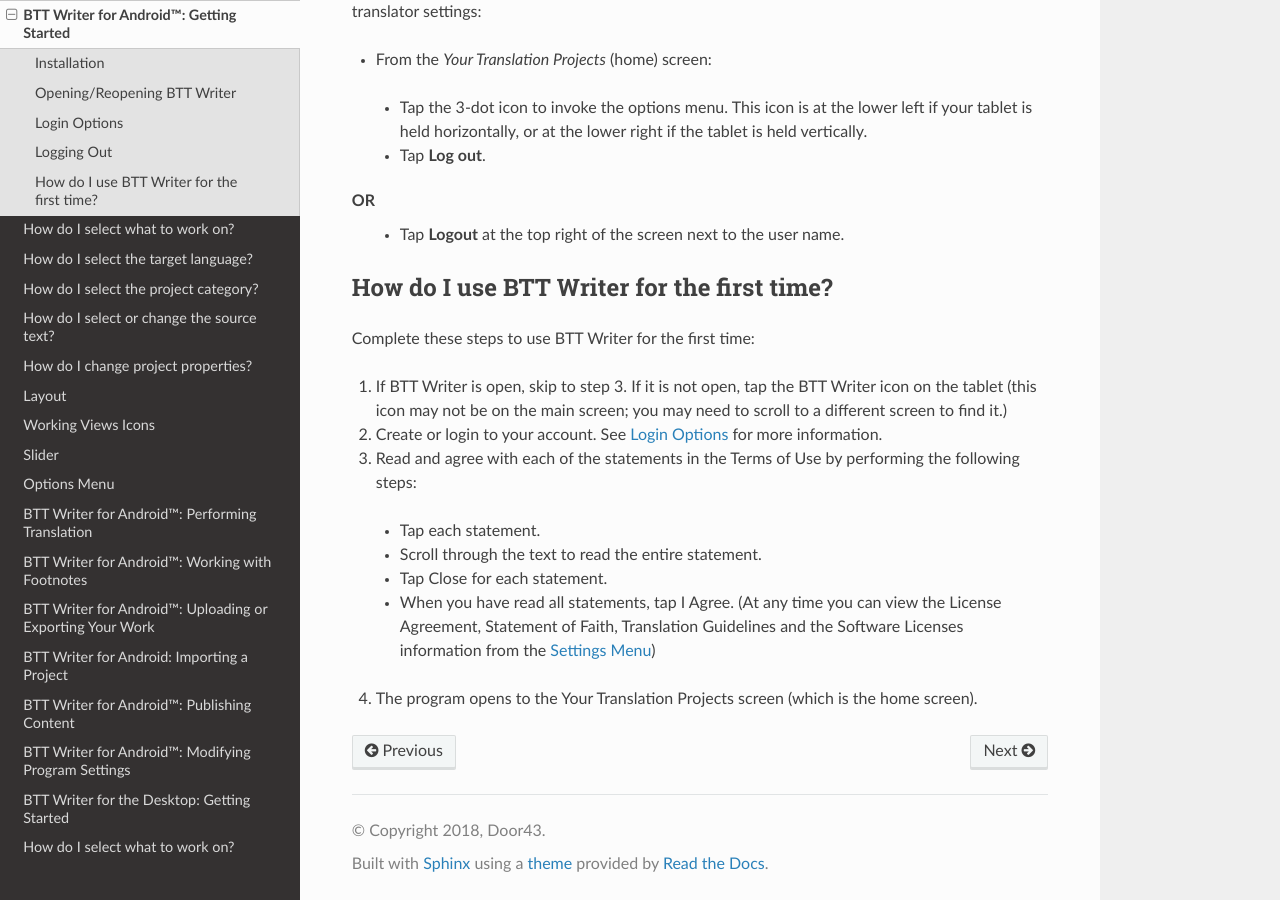
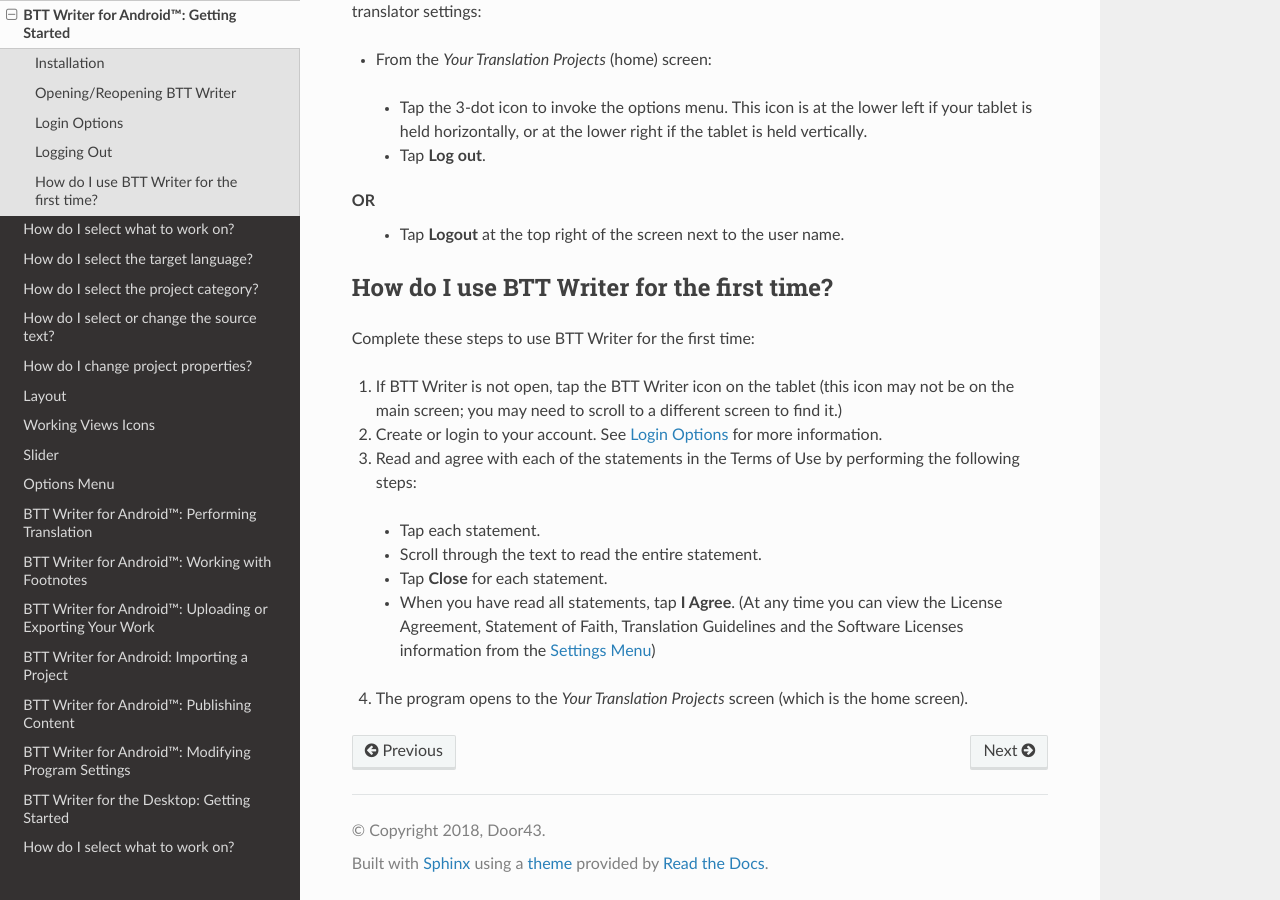
Before and after one commit to mondele/btt-writer-docs, a Sphinx documentation site: the page built from docs/tablet.rst, in a window 1280 px wide and 900 px high, scrolled down 2333 px. Built offline with Sphinx 7.4.7 and the Read the Docs theme 2.0.0, drawn with Linux system fonts in a browser that asks for light colours; pages that are not in the unit, such as notebooks, are missing from menus.

Commit message:
Update tablet.rst

```diff
--- a/docs/tablet.rst
+++ b/docs/tablet.rst
@@ -101,7 +101,7 @@
 
 Complete these steps to use BTT Writer for the first time:
 
-1.	If BTT Writer is open, skip to step 3. If it is not open, tap the BTT Writer icon   on the tablet (this icon may not be on the main screen; you may need to scroll to a different screen to find it.)
+1.	If BTT Writer is not open, tap the BTT Writer icon on the tablet (this icon may not be on the main screen; you may need to scroll to a different screen to find it.)
 
 2.	Create or login to your account. See `Login Options`_ for more information.
 
@@ -111,8 +111,8 @@
 
    *	Scroll through the text to read the entire statement.
 
-   *	Tap Close for each statement.
+   *	Tap **Close** for each statement.
 
-   *	When you have read all statements, tap I Agree. (At any time you can view the License Agreement, Statement of Faith, Translation Guidelines and the Software Licenses information from the `Settings Menu <https://btt-writer.readthedocs.io/en/latest/tSettings.html>`_)
+   *	When you have read all statements, tap **I Agree**. (At any time you can view the License Agreement, Statement of Faith, Translation Guidelines and the Software Licenses information from the `Settings Menu <https://btt-writer.readthedocs.io/en/latest/tSettings.html>`_)
 
-4.	The program opens to the Your Translation Projects screen (which is the home screen).
+4.	The program opens to the *Your Translation Projects* screen (which is the home screen).
```
